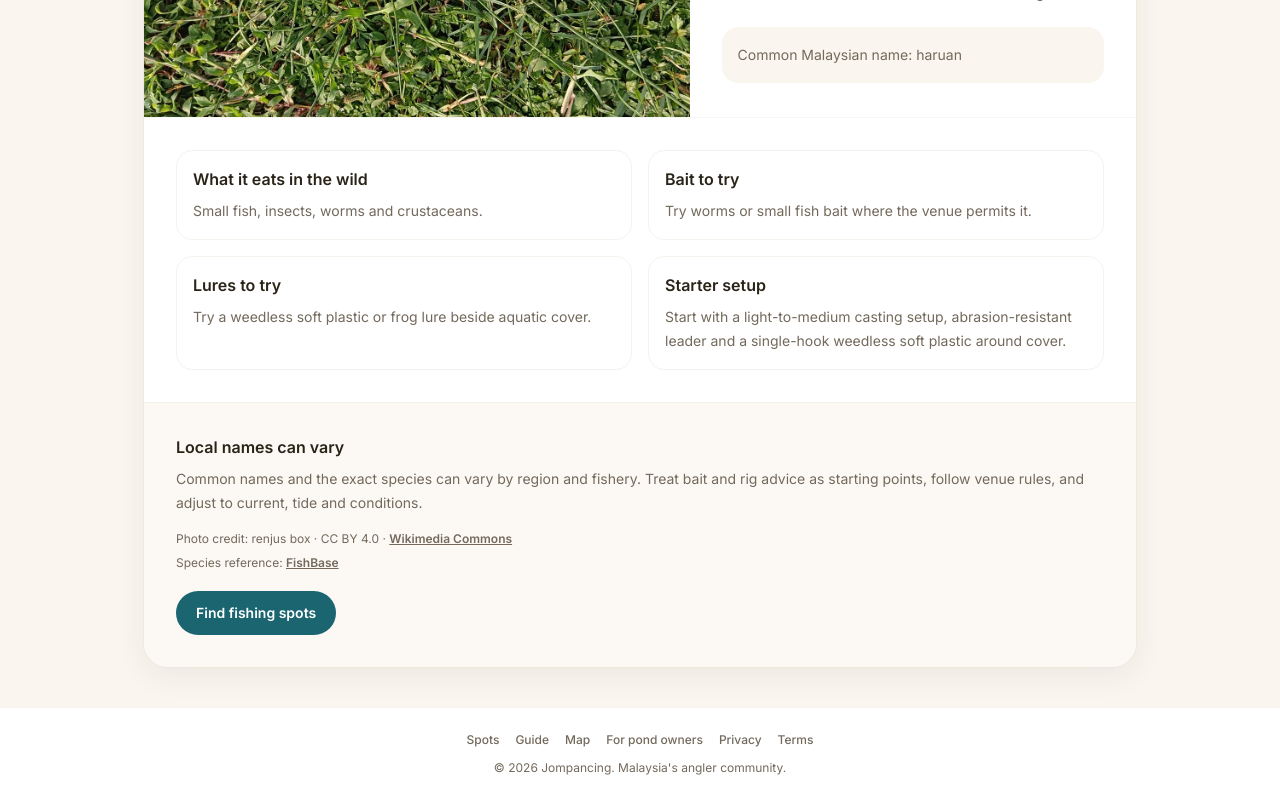
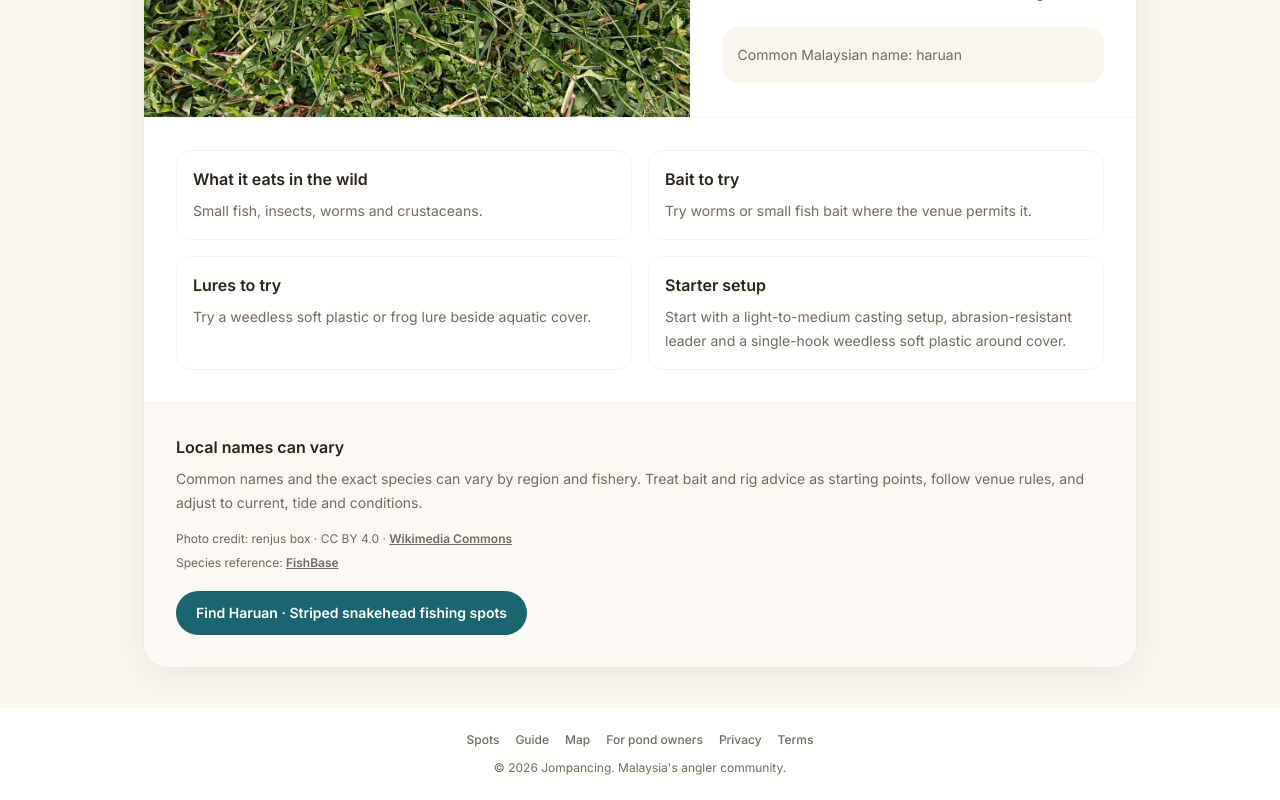
Before and after one commit to yflee95/jompancing, a Next.js app: page /en/fish/haruan in a window 1280 px wide. Shown: the part 469-1269 px from the top of the page. Built offline with nearby package versions, Linux system fonts and the light colour scheme; no server answers; the database is empty; a web font is replaced by a local one.

Commit message:
Link fish guides to matching spot search

```diff
--- a/messages/en.json
+++ b/messages/en.json
@@ -768,6 +768,7 @@
       "back": "All fish"
     },
     "seoTitle": "Malaysia Fish Species Guide",
-    "seoDescription": "Browse Malaysian freshwater, river, estuary and sea fish. Learn fish habitats, natural diet, bait and lure ideas, and starter rigs."
+    "seoDescription": "Browse Malaysian freshwater, river, estuary and sea fish. Learn fish habitats, natural diet, bait and lure ideas, and starter rigs.",
+    "findSpotsWith": "Find {fish} fishing spots"
   }
 }
--- a/messages/ms.json
+++ b/messages/ms.json
@@ -768,6 +768,7 @@
       "back": "Semua ikan"
     },
     "seoTitle": "Panduan Spesies Ikan Malaysia",
-    "seoDescription": "Terokai ikan air tawar, sungai, muara dan laut di Malaysia. Lihat habitat, makanan semula jadi, cadangan umpan, gewang dan rig permulaan."
+    "seoDescription": "Terokai ikan air tawar, sungai, muara dan laut di Malaysia. Lihat habitat, makanan semula jadi, cadangan umpan, gewang dan rig permulaan.",
+    "findSpotsWith": "Cari lokasi memancing {fish}"
   }
 }
--- a/messages/zh.json
+++ b/messages/zh.json
@@ -768,6 +768,7 @@
       "back": "全部鱼种"
     },
     "seoTitle": "马来西亚鱼种指南",
-    "seoDescription": "浏览马来西亚淡水、河流、河口和海水鱼种，了解栖息环境、自然食性、饵料路亚建议和入门钓组。"
+    "seoDescription": "浏览马来西亚淡水、河流、河口和海水鱼种，了解栖息环境、自然食性、饵料路亚建议和入门钓组。",
+    "findSpotsWith": "寻找能钓到{fish}的钓点"
   }
 }
--- a/src/app/[locale]/fish/[slug]/page.tsx
+++ b/src/app/[locale]/fish/[slug]/page.tsx
@@ -26,7 +26,7 @@ export default async function FishSpeciesPage({ params }: FishPageProps) {
   if (!fish) notFound();
   const t = await getTranslations("fish");
   const detail = t.raw("detail") as { wildDiet: string; baitTips: string; lureTips: string; starterRig: string; habitat: string; method: string; source: string; photo: string; noteTitle: string; note: string; browseSpots: string; back: string };
-  const labels = { ...detail, styles: { bait: t("styles.bait"), lure: t("styles.lure"), both: t("styles.both") }, habitats: { freshwater: t("habitats.freshwater"), river: t("habitats.river"), brackish: t("habitats.brackish"), sea: t("habitats.sea") } };
+  const labels = { ...detail, browseSpots: t("findSpotsWith", { fish: fish.name[locale] }), styles: { bait: t("styles.bait"), lure: t("styles.lure"), both: t("styles.both") }, habitats: { freshwater: t("habitats.freshwater"), river: t("habitats.river"), brackish: t("habitats.brackish"), sea: t("habitats.sea") } };
   const jsonLd = { "@context": "https://schema.org", "@type": "Article", headline: fish.name[locale], about: fish.latinName, description: fish.overview[locale], image: `https://www.jompancing.my${fish.photo.src}`, author: { "@type": "Organization", name: "Jompancing" }, citation: fish.sourceUrl };
   return <>
     <script type="application/ld+json" dangerouslySetInnerHTML={{ __html: JSON.stringify(jsonLd).replace(/</g, "\\u003c") }} />
--- a/src/components/fish/fish-detail.tsx
+++ b/src/components/fish/fish-detail.tsx
@@ -60,7 +60,7 @@ export function FishDetail({ fish, locale, labels }: FishDetailProps) {
           <p className="mt-2 text-sm leading-6 text-[var(--ink-muted)]">{labels.note}</p>
           <p className="mt-4 text-xs text-[var(--ink-muted)]">{labels.photo}: {fish.photo.credit} · {fish.photo.license} · <a href={fish.photo.sourceUrl} target="_blank" rel="noreferrer" className="font-semibold underline">Wikimedia Commons</a></p>
           <p className="mt-2 text-xs text-[var(--ink-muted)]">{labels.source}: <a href={fish.sourceUrl} target="_blank" rel="noreferrer" className="font-semibold underline">FishBase</a></p>
-          <Link href="/spots" className="mt-5 inline-flex rounded-full bg-[var(--ocean)] px-5 py-3 text-sm font-semibold text-white transition hover:brightness-110">{labels.browseSpots}</Link>
+          <Link href={`/search?q=${encodeURIComponent(fish.slug)}`} className="mt-5 inline-flex rounded-full bg-[var(--ocean)] px-5 py-3 text-sm font-semibold text-white transition hover:brightness-110">{labels.browseSpots}</Link>
         </div>
       </article>
     </main>
```
Also changed, not shown: 1 other file (tests, documents, lock files or other folders).
